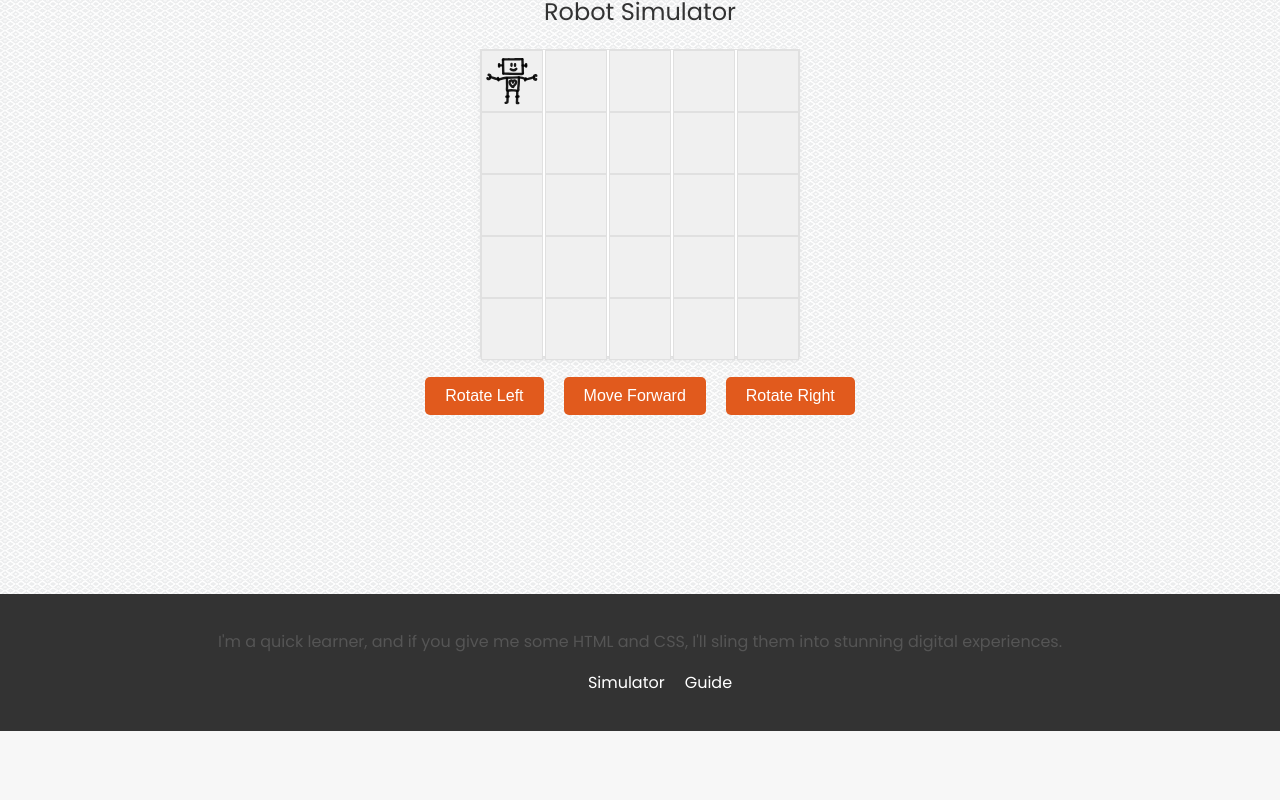
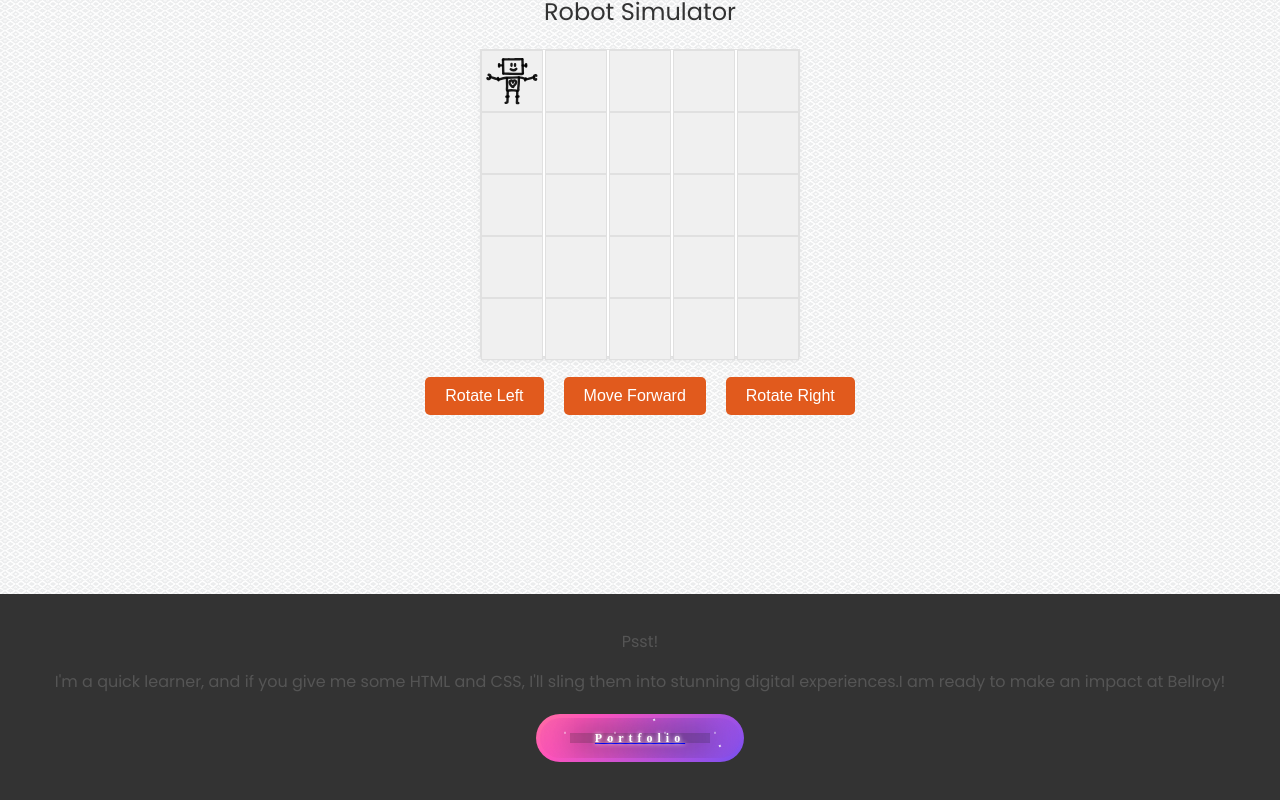
Before and after one commit to OneTwoSz/Yourbell_Projects, a React (Create React App) app in the folder robot-simulator/: page / in a window 1280 px wide. Shown: the part 1394-2194 px from the top of the page. Before the commit the page ends 2125 px from the top, so only its background shows below. Built offline with nearby package versions, Linux system fonts and the light colour scheme.

Commit message:
This is final

```diff
--- a/robot-simulator/src/components/Footer.js
+++ b/robot-simulator/src/components/Footer.js
@@ -4,13 +4,20 @@
   return (
     <footer className="footer">
       <div className="container">
-        <p>I'm a quick learner, and if you give me some HTML and CSS, I'll sling them into stunning digital experiences.</p>
-        <nav className="footer-nav">
-          <ul>
-            <li><a href="#simulator">Simulator</a></li>
-            <li><a href="#guide">Guide</a></li>
-          </ul>
-        </nav>
+        <p>Psst!</p>
+        <p>I'm a quick learner, and if you give me some HTML and CSS, I'll sling them into stunning digital experiences.I am ready to make an impact at Bellroy!</p>
+        <a href="https://www.sabarivs.com" target="_blank" rel="noopener noreferrer">
+          <button className="btn">
+            <strong>Portfolio</strong>
+            <div id="container-stars">
+              <div id="stars"></div>
+            </div>
+            <div id="glow">
+              <div className="circle"></div>
+              <div className="circle"></div>
+            </div>
+          </button>
+        </a>
       </div>
     </footer>
   );
--- a/robot-simulator/src/styles/App.css
+++ b/robot-simulator/src/styles/App.css
@@ -347,3 +347,182 @@
 .footer-nav ul li a:hover {
   text-decoration: underline;
 }
+
+/* Portfolio Button  */
+.btn {
+  display: flex;
+  justify-content: center;
+  align-items: center;
+  width: 13rem;
+  height: 3rem;
+  margin: 20px auto;
+  overflow: hidden;
+  background-size: 300% 300%;
+  cursor: pointer;
+  backdrop-filter: blur(1rem);
+  border-radius: 5rem;
+  transition: 0.5s;
+  animation: gradient_301 5s ease infinite;
+  border: double 4px transparent;
+  background-image: linear-gradient(#212121, #212121),
+    linear-gradient(
+      137.48deg,
+      #ffdb3b 10%,
+      #fe53bb 45%,
+      #8f51ea 67%,
+      #0044ff 87%
+    );
+  background-origin: border-box;
+  background-clip: content-box, border-box;
+}
+
+#container-stars {
+  position: absolute;
+  z-index: -1;
+  width: 100%;
+  height: 100%;
+  overflow: hidden;
+  transition: 0.5s;
+  backdrop-filter: blur(1rem);
+  border-radius: 5rem;
+}
+
+strong {
+  z-index: 2;
+  font-family: "Avalors Personal Use";
+  font-size: 12px;
+  letter-spacing: 5px;
+  color: #ffffff;
+  text-shadow: 0 0 4px white;
+}
+
+#glow {
+  position: absolute;
+  display: flex;
+  width: 12rem;
+}
+
+.circle {
+  width: 100%;
+  height: 30px;
+  filter: blur(2rem);
+  animation: pulse_3011 4s infinite;
+  z-index: -1;
+}
+
+.circle:nth-of-type(1) {
+  background: rgba(254, 83, 186, 0.636);
+}
+
+.circle:nth-of-type(2) {
+  background: rgba(142, 81, 234, 0.704);
+}
+
+.btn:hover #container-stars {
+  z-index: 1;
+  background-color: #212121;
+}
+
+.btn:hover {
+  transform: scale(1.1);
+}
+
+.btn:active {
+  border: double 4px #fe53bb;
+  background-origin: border-box;
+  background-clip: content-box, border-box;
+  animation: none;
+}
+
+.btn:active .circle {
+  background: #fe53bb;
+}
+
+#stars {
+  position: relative;
+  background: transparent;
+  width: 200rem;
+  height: 200rem;
+}
+
+#stars::after {
+  content: "";
+  position: absolute;
+  top: -10rem;
+  left: -100rem;
+  width: 100%;
+  height: 100%;
+  animation: animStarRotate 90s linear infinite;
+}
+
+#stars::after {
+  background-image: radial-gradient(#ffffff 1px, transparent 1%);
+  background-size: 50px 50px;
+}
+
+#stars::before {
+  content: "";
+  position: absolute;
+  top: 0;
+  left: -50%;
+  width: 170%;
+  height: 500%;
+  animation: animStar 60s linear infinite;
+}
+
+#stars::before {
+  background-image: radial-gradient(#ffffff 1px, transparent 1%);
+  background-size: 50px 50px;
+  opacity: 0.5;
+}
+
+@keyframes animStar {
+  from {
+    transform: translateY(0);
+  }
+
+  to {
+    transform: translateY(-135rem);
+  }
+}
+
+@keyframes animStarRotate {
+  from {
+    transform: rotate(360deg);
+  }
+
+  to {
+    transform: rotate(0);
+  }
+}
+
+@keyframes gradient_301 {
+  0% {
+    background-position: 0% 50%;
+  }
+
+  50% {
+    background-position: 100% 50%;
+  }
+
+  100% {
+    background-position: 0% 50%;
+  }
+}
+
+@keyframes pulse_3011 {
+  0% {
+    transform: scale(0.75);
+    box-shadow: 0 0 0 0 rgba(0, 0, 0, 0.7);
+  }
+
+  70% {
+    transform: scale(1);
+    box-shadow: 0 0 0 10px rgba(0, 0, 0, 0);
+  }
+
+  100% {
+    transform: scale(0.75);
+    box-shadow: 0 0 0 0 rgba(0, 0, 0, 0);
+  }
+}
```
